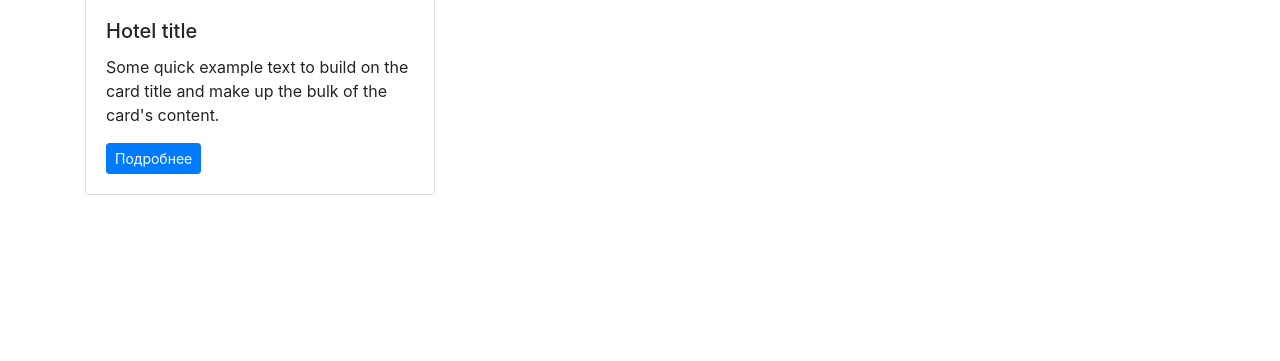
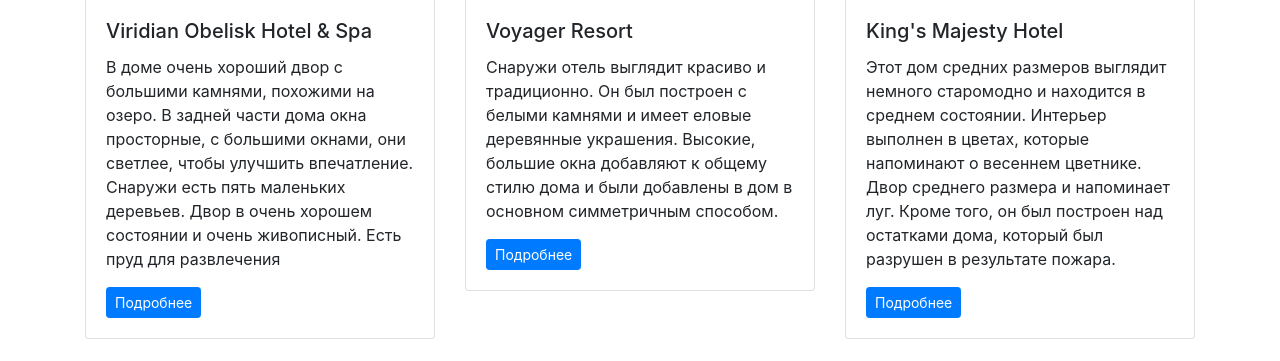
Before and after one commit to thisfieldisrequired/tours, a Django app: page / in a window 1280 px wide. Shown: the part 711-1072 px from the top of the page. Before the commit the page ends 906 px from the top, so only its background shows below. Run offline with Django 4.2, Linux system fonts and the light colour scheme; some libraries are stand-ins or nearby versions.

Commit message:
Conf index

```diff
--- a/tours/templates/tours/index.html
+++ b/tours/templates/tours/index.html
@@ -9,18 +9,21 @@
     </section>
     <!-- CARDS -->
     <div class="row mt-5">
+      {% for key, value in vars.items %}
+
       <div class="col-4">
         <div class="card mb-4">
           <div class="embed-responsive embed-responsive-16by9">
              <img class="card-img-top embed-responsive-item" src="https://place-hold.it/300x200" alt="" />
           </div>
           <div class="card-body">
-            <h2 class="h5 card-title">Hotel title</h2>
-            <p class="card-text">Some quick example text to build on the card title and make up the bulk of the card's content.</p>
+            <h2 class="h5 card-title">{{ value.title }}</h2>
+            <p class="card-text">{{ value.description }}</p>
             <a href="#" class="btn btn-sm btn-primary">Подробнее</a>
           </div>
         </div>
       </div>
+      {% endfor %}
     </div>
   </main>
 {% endblock index %}
--- a/tours/views.py
+++ b/tours/views.py
@@ -1,6 +1,7 @@
 from django.http import HttpResponseNotFound, HttpResponseServerError
 from django.shortcuts import render
 from django.views import View
+from random import randint, sample
 
 
 def test(request):
@@ -8,7 +9,11 @@ def test(request):
 
 
 def main_view(request):
-    return render(request, 'tours/index.html')
+    randlist = sample([i for i in range(1, len(tours) + 1)], 6)
+    vars = {}
+    for i in randlist:
+        vars[i] = tours.get(i, i)
+    return render(request, 'tours/index.html', {'vars': vars})
 
 
 def custom_handler404(request, exception):
```
